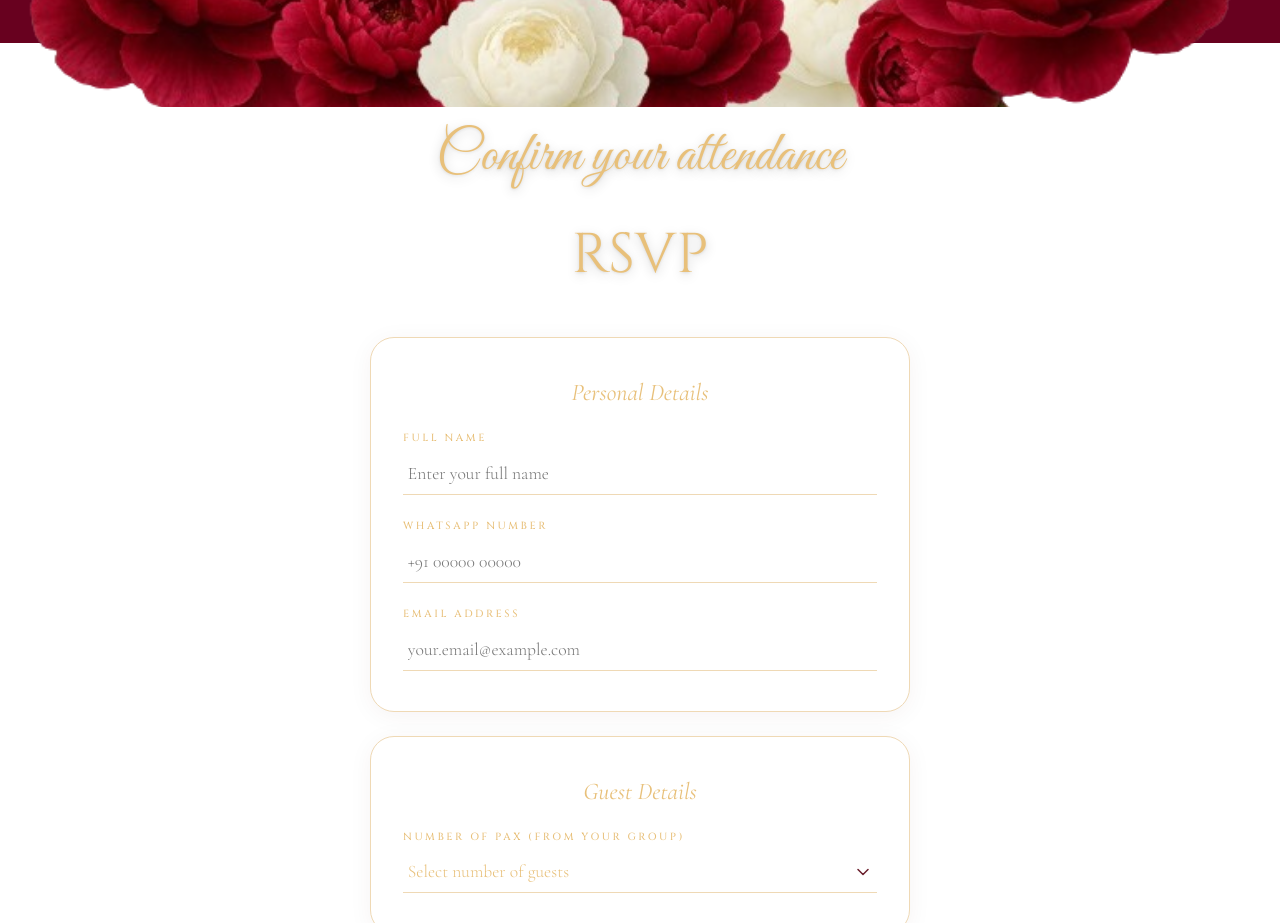
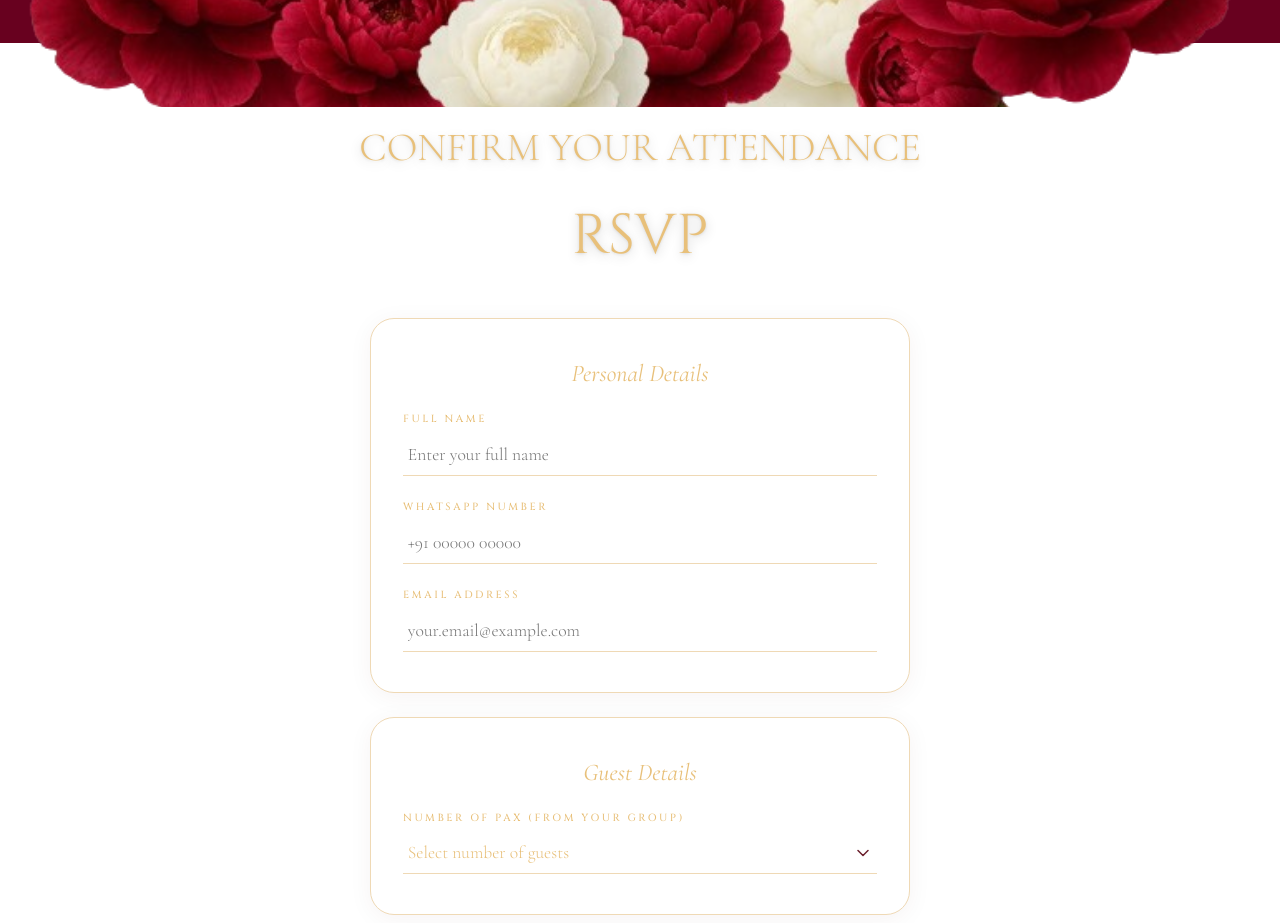
Before and after one commit to Atharvaw07/vidhi-rohan, a React (Vite) app: page / in a window 1280 px wide. Shown: the part 6660-7583 px from the top of the page. Built offline with nearby package versions, Linux system fonts and the light colour scheme; a web font is replaced by a local one.

Commit message:
uppeacse

```diff
--- a/src/components/RSVPForm.jsx
+++ b/src/components/RSVPForm.jsx
@@ -92,13 +92,15 @@ export default function RSVPForm({ onSuccess }) {
             <div className="reveal">
                 <div style={{ maxWidth: '600px', margin: '0 auto' }}>
                 <p style={{
-                        fontFamily: "'Great Vibes', cursive",
-                        fontSize: 'clamp(2.5rem, 8vw, 3.5rem)',
+                        fontFamily: "'Cormorant Garamond', serif",
+                        fontSize: 'clamp(1.4rem, 4vw, 2.5rem)',
                         color: 'var(--gold-light)',
                         marginBottom: '2rem',
                         lineHeight: 1.2,
                         textAlign: 'center',
-                        textShadow: '0 3px 12px rgba(0,0,0,0.18), 0 1px 3px rgba(0,0,0,0.10)'
+                        textShadow: '0 3px 12px rgba(0,0,0,0.18), 0 1px 3px rgba(0,0,0,0.10)',
+                        textTransform: 'uppercase',
+                        whiteSpace: 'nowrap'
                     }}>
                        Confirm your attendance
                     </p>
```
